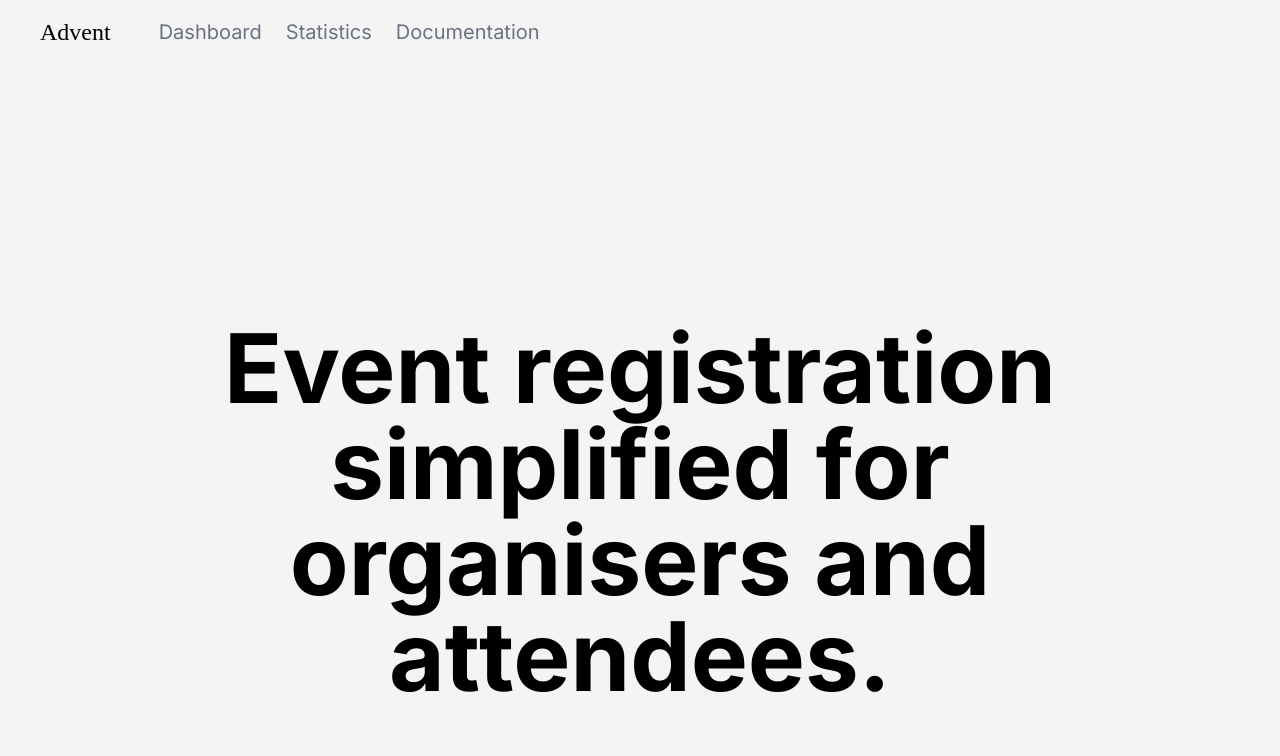
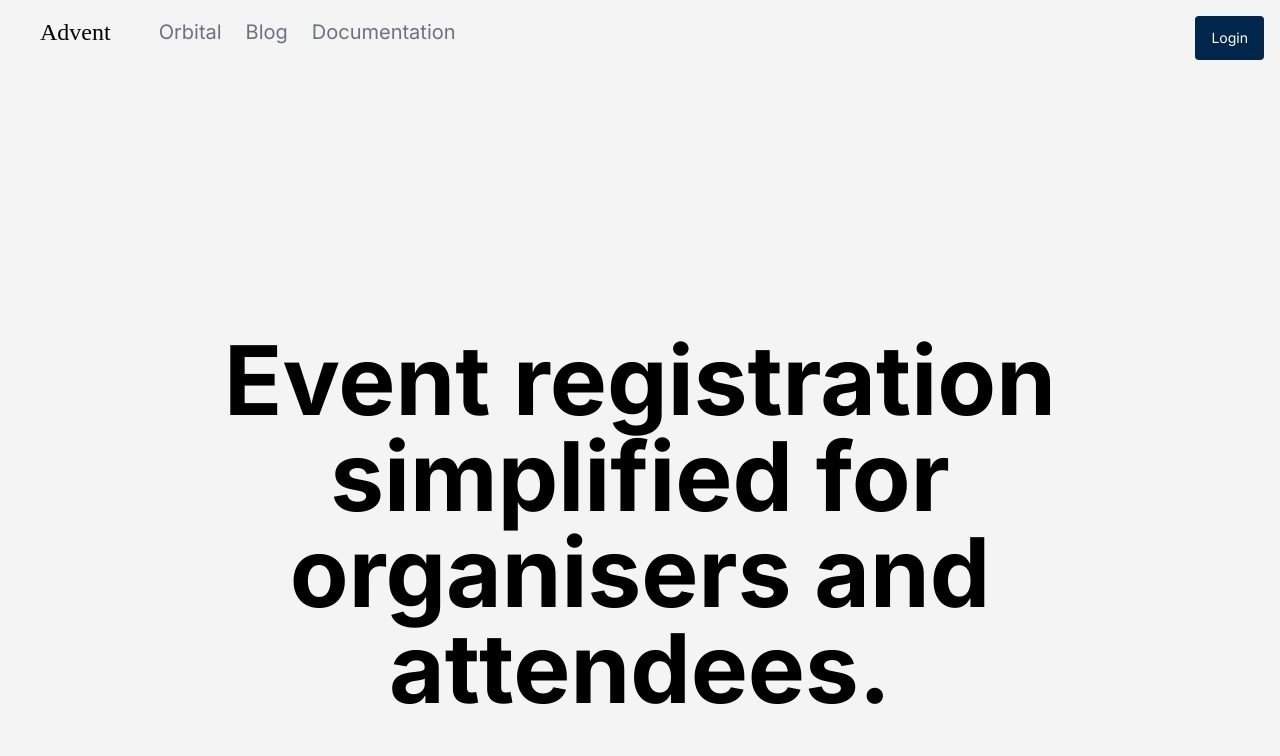
Before and after one commit to wr1159/advent, a Next.js app: page / in a window 1280 px wide. Shown: the top 756 px of the page. Built offline with nearby package versions, Linux system fonts and the light colour scheme.

Commit message:
Change Navbar to be more flexible

```diff
--- a/app/layout.tsx
+++ b/app/layout.tsx
@@ -18,7 +18,7 @@ export default function RootLayout({
   return (
     <html lang="en">
       <body className={inter.className}>
-        <Navbar />
+        <Navbar links={['Orbital', 'Blog', 'Documentation']} login={true} />
         {children}
       </body>
     </html>
--- a/components/Navbar.tsx
+++ b/components/Navbar.tsx
@@ -5,29 +5,36 @@ import {
   NavigationMenuLink,
   NavigationMenuList
 } from '@radix-ui/react-navigation-menu';
+import Button from './Button';
 
-const Navbar: React.FC<{}> = () => {
+interface NavbarProps {
+  links: string[];
+  login?: boolean;
+}
+const Navbar: React.FC<NavbarProps> = ({ links, login }) => {
   return (
-    <NavigationMenu
-      orientation="horizontal"
-      className="w-auto p-4 text-gray-500 "
-    >
+    <NavigationMenu className="flex w-auto flex-row justify-between p-4 text-gray-500">
       <NavigationMenuList className="align-center flex items-center space-x-6 text-xl">
         <NavigationMenuItem className="advent px-6 text-2xl text-black hover:text-gray-700">
           <NavigationMenuLink href="/">Advent </NavigationMenuLink>
         </NavigationMenuItem>
-        <NavigationMenuItem className="hover:text-gray-400">
-          <NavigationMenuLink href="/dashboard">Dashboard</NavigationMenuLink>
-        </NavigationMenuItem>
-        <NavigationMenuItem className="hover:text-gray-400">
-          <NavigationMenuLink href="/statistics">Statistics</NavigationMenuLink>
-        </NavigationMenuItem>
-        <NavigationMenuItem className="hover:text-gray-400">
-          <NavigationMenuLink href="/documentation">
-            Documentation
-          </NavigationMenuLink>
-        </NavigationMenuItem>
+        {links.map((link) => (
+          <NavigationMenuItem className="hover:text-gray-400">
+            <NavigationMenuLink href={`/${link.toLowerCase()}`}>
+              {link}
+            </NavigationMenuLink>
+          </NavigationMenuItem>
+        ))}
       </NavigationMenuList>
+      {login && (
+        <Button
+          text="Login"
+          size="sm"
+          type="secondary"
+          href="/auth"
+          className="-5"
+        />
+      )}
     </NavigationMenu>
   );
 };
```
